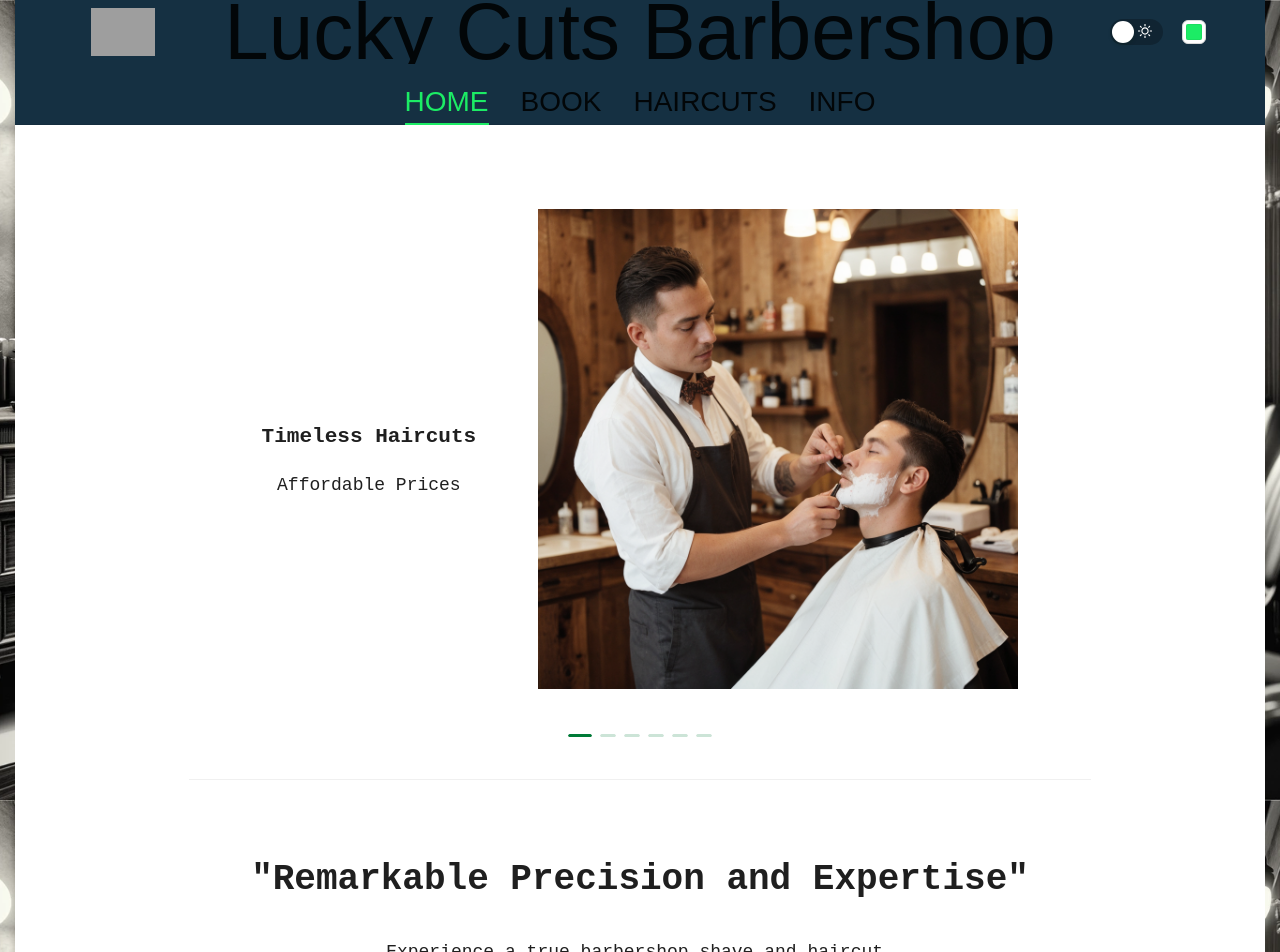
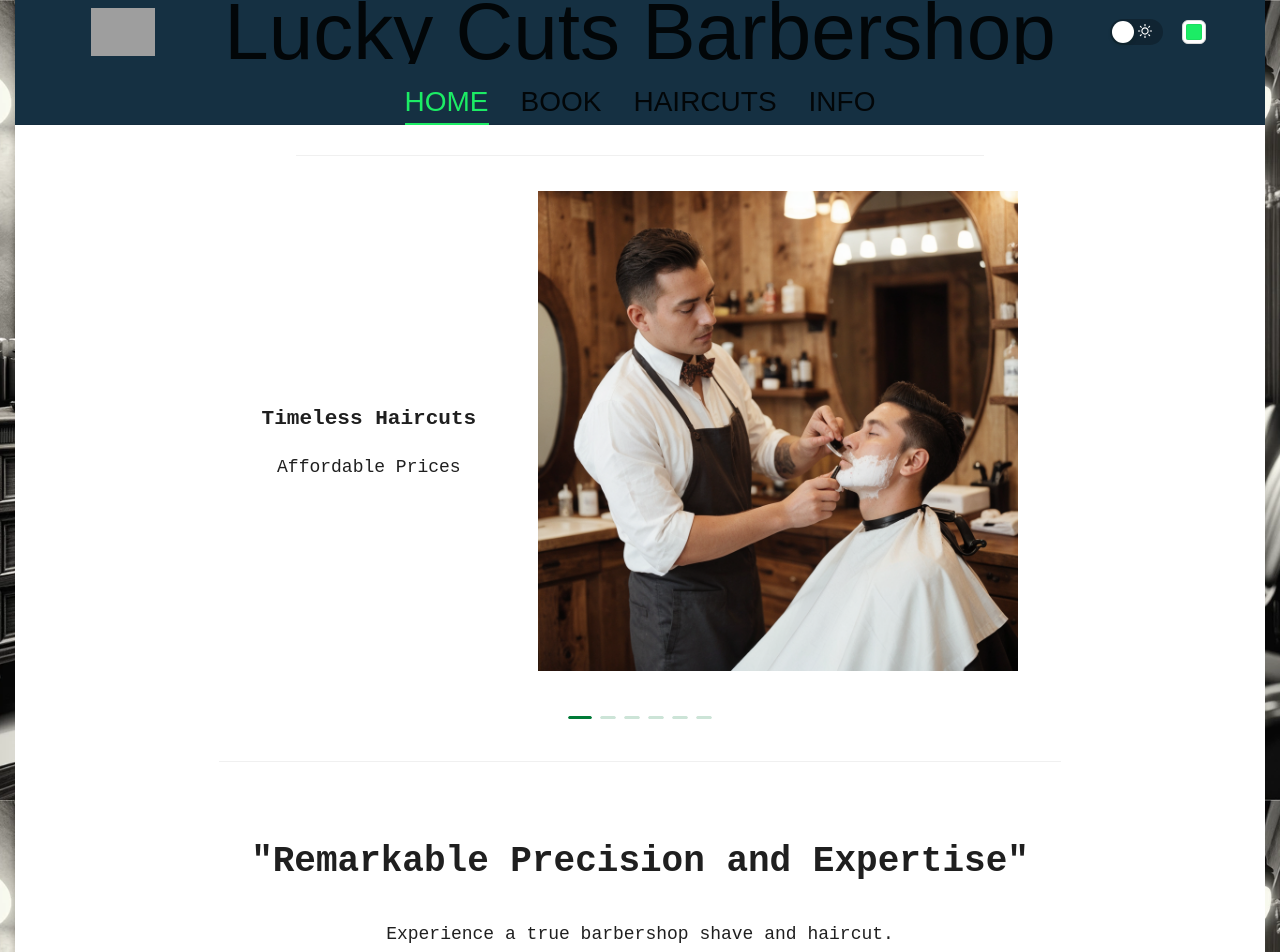
Before and after one commit to Amnesiac9/BarberShop, a React (Vite) app: page / in a window 1280 px wide. Shown: the top 952 px of the page. Built offline with nearby package versions, Linux system fonts and the light colour scheme; grey boxes are pictures that could not be loaded; a web font is replaced by a local one.

Commit message:
Working cards

```diff
--- a/src/App.tsx
+++ b/src/App.tsx
@@ -73,7 +73,7 @@ function App() {
         },
         components: {
             Menu: { colorBgContainer: darkMode ? colorsPrimary[4] : colorsPrimary[3], horizontalItemBorderRadius: 8, itemBorderRadius: 8 }, //colorBgContainer: darkMode ? colors[2] : colors[3],
-            Layout: { headerBg: darkMode ? colorsPrimary[4] : colorsPrimary[3], bodyBg: 'transparent', footerBg: containerBgColor },
+            Layout: { headerBg: darkMode ? colorsPrimary[4] : colorsPrimary[3], bodyBg: containerBgColor, footerBg: containerBgColor },
             ColorPicker: { algorithm: true, borderRadius: 10, },
             Typography: { algorithm: true },
             Carousel: { colorBgContainer: colorsAccent[8] },
--- a/src/AppLayout.tsx
+++ b/src/AppLayout.tsx
@@ -6,6 +6,7 @@ import CustomHeader from "./components/CusomHeader";
 import Container from "./components-styled/Container.styled";
 import Menu from './components-styled/Menu.styled'
 import Gallery from "./pages/Gallery";
+import Divider from "./components-styled/Divider.styled";
 
 const { Content, Footer } = Layout
 
@@ -65,6 +66,7 @@ function AppLayout(props: { darkMode: boolean; saveDarkMode: (darkMode: boolean)
                 <Content >
                     <Menu onClick={updatePath} mode='horizontal' items={items} defaultSelectedKeys={['/home']}>
                     </Menu>
+                    <Divider $maxWidth={55} $marginBottom='0px' />
                     <Container>
                         {path == '/home' && (<Homepage updatePath={clickMenuItem} />)}
                         {path == '/gallery' && (<Gallery />)}
--- a/src/components-styled/Card.styled.tsx
+++ b/src/components-styled/Card.styled.tsx
@@ -4,7 +4,7 @@ import styled, { css } from "styled-components";
 const Card = styled.div < { $size?: string, $flexDirection?: string, $noShadow?: boolean, $nowrap?: boolean } >`
     display: flex;
     flex-direction: column;
-    margin: 25px auto;
+    margin: 0px auto 25px auto;
     padding: 25px 20px;
     max-width: 50%;
     /* align-items: center; */
--- a/src/components-styled/Container.styled.tsx
+++ b/src/components-styled/Container.styled.tsx
@@ -4,9 +4,9 @@ import styled from 'styled-components'
 // background: ${({ theme }) => theme.token.colorBgContainer}
 const Container = styled.div`
     margin-top: 0;
-    padding: 24px;
+    padding: 0 24px;
     min-height: 85vh;
-    background: ${({ theme }) => theme.token.colorBgContainer}
+    /* background: ${({ theme }) => theme.token.colorBgContainer}  */
 `
 
 export default Container
--- a/src/components-styled/Divider.styled.tsx
+++ b/src/components-styled/Divider.styled.tsx
@@ -1,10 +1,11 @@
 import { Divider as divider } from "antd";
 import styled from "styled-components";
 
-const Divider = styled(divider)`
-    max-width: 75%;
+const Divider = styled(divider) <{ $maxWidth?: number, $marginBottom?: string }>`
+    max-width: ${(props) => props.$maxWidth || 70}%;
     min-width: 10%;
     margin: 30px auto;
+    margin-bottom: ${(props) => props.$marginBottom}
 `
 
 export default Divider
--- a/src/pages/Gallery.tsx
+++ b/src/pages/Gallery.tsx
@@ -1,6 +1,7 @@
 import { useState, useEffect } from 'react';
-import { Spin, Pagination, Image } from "antd";
+import { Spin, Pagination, Image, Flex, Card } from "antd";
 import type { PaginationProps } from 'antd';
+import Meta from 'antd/es/card/Meta';
 
 
 interface Haircut {
@@ -54,12 +55,9 @@ function Gallery() {
         return (<Spin size='large' />)
     }
 
-    // const pages = Math.ceil(images.length / pageSize)
-    // console.log(pages)
-
 
     const firstIndex = (currentPage - 1) + ((currentPage - 1) * (pageSize - 1))
-    const lastIndex = firstIndex + pageSize - 1
+    const lastIndex = firstIndex + pageSize // Slice at 10 will return 0-9
 
     console.log(currentPage - 1)
     console.log(firstIndex, lastIndex)
@@ -68,14 +66,14 @@ function Gallery() {
         // TODO: Make images smaller and clickable to view.
         <div>
             <h2>Haircuts Gallery</h2>
-            <ul>
-                {images.slice(firstIndex, lastIndex).map((image, index) => (
-                    <li key={index}>
-                        <Image width={200} src={image.src} alt={image.title} />
-                        <p>{image.title}</p>
-                    </li>
-                ))}
-            </ul>
+
+            {images.slice(firstIndex, lastIndex).map((image, index) => (
+                <Flex key={index} wrap='wrap'>
+                    <Card style={{ width: '25%' }} hoverable cover={<Image width={'100%'} src={image.src} alt={image.title} />}>
+                        <Meta description={image.title} />
+                    </Card>
+                </Flex>
+            ))}
             <Pagination
                 showSizeChanger
                 onShowSizeChange={onShowSizeChange}
--- a/src/pages/Home.tsx
+++ b/src/pages/Home.tsx
@@ -15,8 +15,6 @@ function Homepage(props: { updatePath: (key: string) => void }) {
                 <ImageCard alt="High Top Fade Haircut" src="./haircuts/High-Top-Fade.jpg" ></ImageCard>
                 <ImageCard alt="Long-Hair-Slicked-Back-Shaved-Sides" src="./haircuts/Long-Hair-Slicked-Back-Shaved-Sides.jpg"></ImageCard>
                 <ImageCard alt="Curly-Hair-Fade-Short" src="./haircuts/Curly-Hair-Fade-Short.jpg" ></ImageCard>
-
-
             </Carousel>
             <Divider />
             <Card $size='large' $noShadow>
```
Also changed, not shown: src/components-styled/Div.styled.tsx (added, +12 -0 lines).
